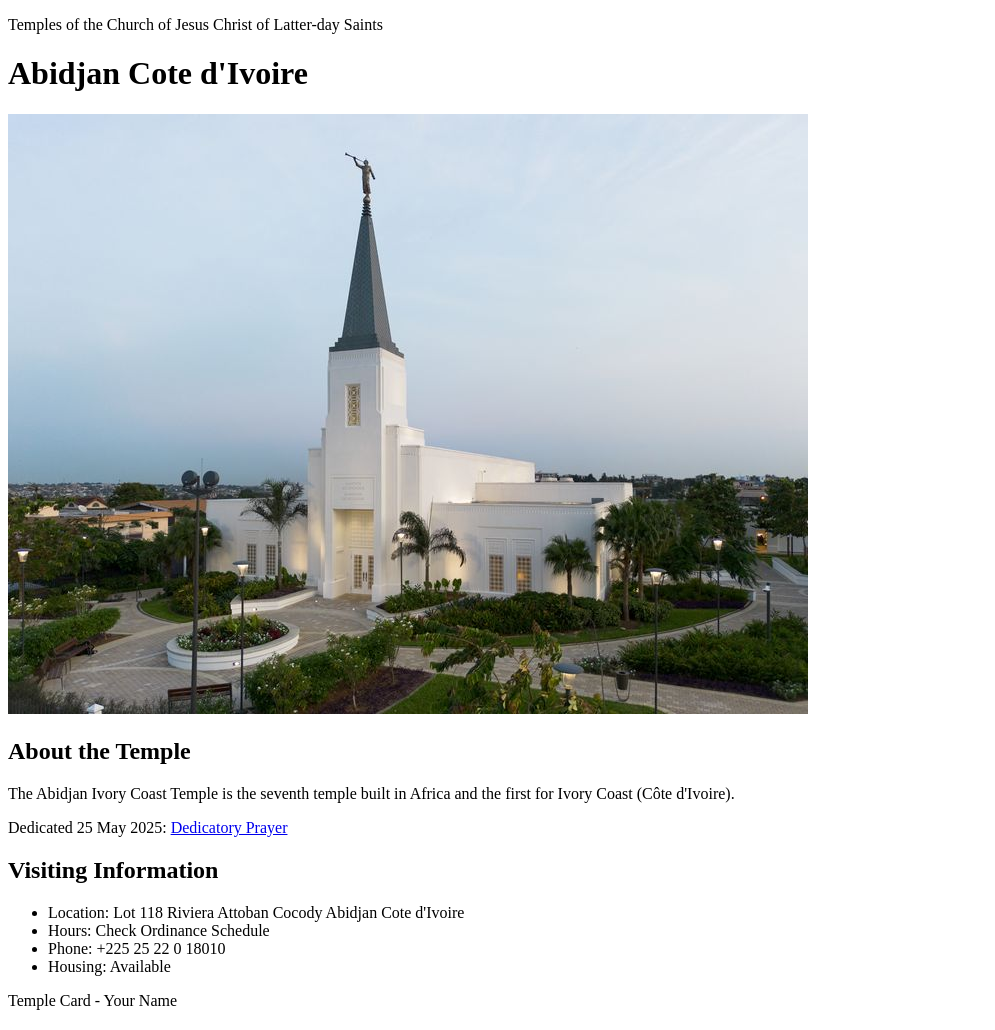
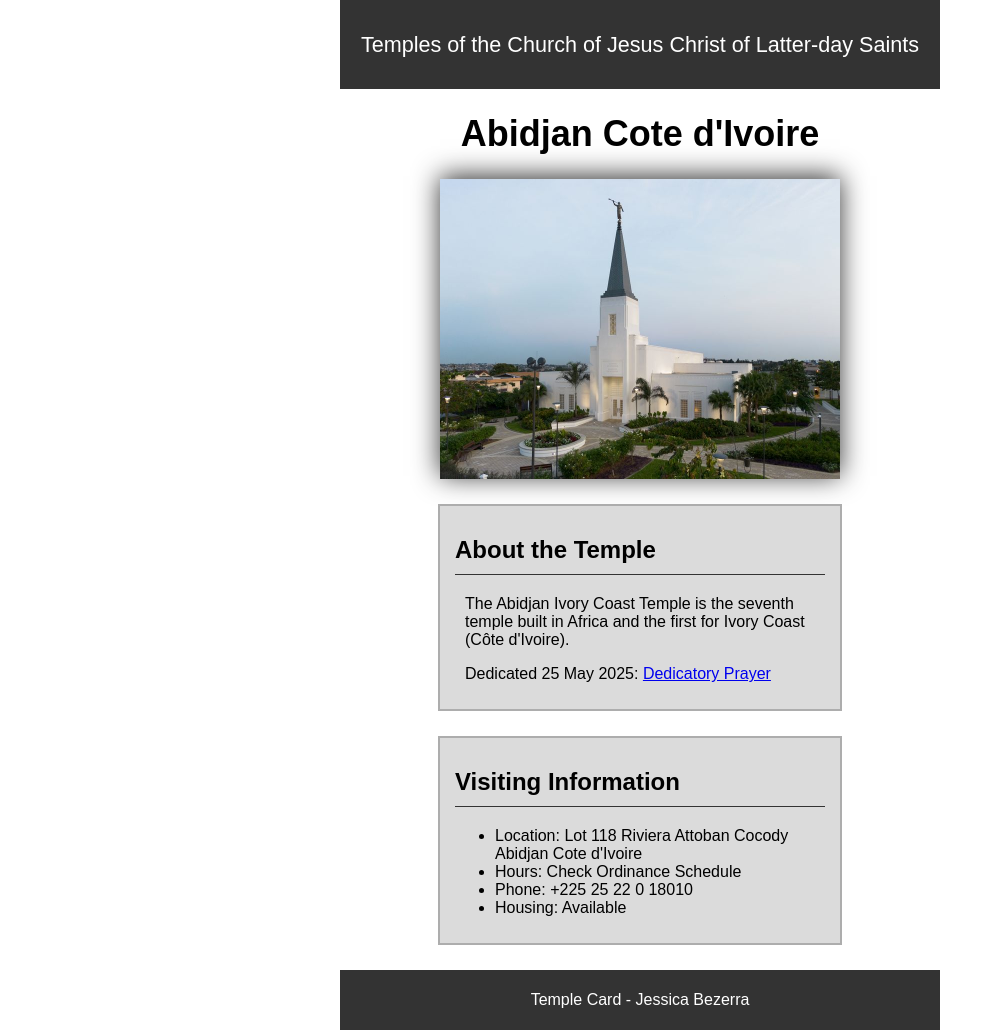
Before and after one commit to jessicabezerra-create/wdd130, a plain HTML site: page week02/temple.html in a window 1280 px wide. Shown: the whole page, without its empty margins (0-995 px from the left). Drawn offline with Linux system fonts and the light colour scheme.

Commit message:
week 2 code along activity

```diff
--- /dev/null
+++ b/week02/styles/temple.css
@@ -0,0 +1,54 @@
+body {
+    max-width: 600px;
+    margin: 0 auto;
+    font-family: Arial, Helvetica, sans-serif;
+}
+
+header {
+    background-color: #333;
+    color: #fff;
+    padding: 10px;
+    text-align: center;
+    font-size: 1.35rem;
+}
+
+h1 {
+    text-align: center;
+    font-size: 2.25rem;
+}
+
+picture img {
+    width: 400px;
+    height: auto;
+    margin: auto;
+    display: block;
+    box-shadow: 0 -3px 25px #333;
+}
+
+section {
+    border-color: #C4C4C4;
+    max-width: 370px;
+    margin: 0 auto;
+    padding: 10px 15px;
+    margin-top: 25px;
+    border: 2px solid #ADADAD;
+    background-color: #DBDBDB;
+}
+
+section h2 {
+    border-bottom: 1px solid #333;
+    padding-bottom: 10px;
+
+}
+
+section p {
+    padding: 0 10px;
+}
+
+footer {
+    background-color: #333;
+    color: #fff;
+    padding: 5px;
+    text-align: center;
+    margin-top: 25px;
+}
--- a/week02/temple.html
+++ b/week02/temple.html
@@ -5,6 +5,7 @@
     <meta charset="UTF-8">
     <meta name="viewport" content="width=device-width, initial-scale=1.0">
     <title>Temple Card - Abidjan Cote d'Ivoire</title>
+    <link rel="stylesheet" href="styles/temple.css">
 </head>
 
 <body>
@@ -35,7 +36,7 @@
         </section>
     </main>
     <footer>
-        <p>Temple Card - Your Name</p>
+        <p>Temple Card - Jessica Bezerra</p>
     </footer>
 </body>
 
```
Also changed, not shown: week02/basic-layout.html (+8 -1 lines).
